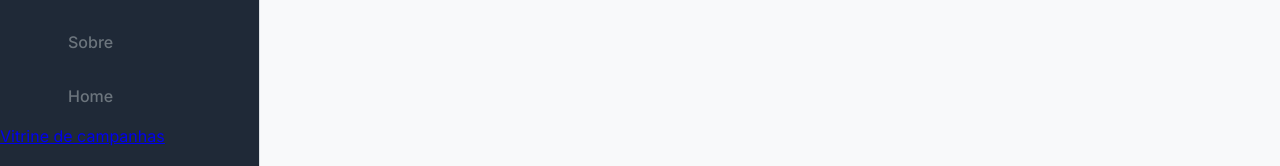
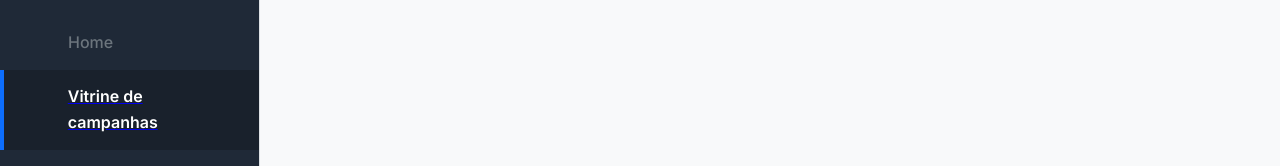
Before and after one commit to HubSabia/HubSabia_Front_e_Back, a Vue app in the folder frontend/: page / in a window 1280 px wide. Shown: the part 634-800 px from the top of the page. Built offline with nearby package versions, Linux system fonts and the light colour scheme; no server answers; sample sign-in values are in the browser's storage.

Commit message:
Rodas para a vitrine

```diff
--- a/frontend/src/components/MainSidebar.vue
+++ b/frontend/src/components/MainSidebar.vue
@@ -58,7 +58,8 @@
           <li>
           <router-link to="/">
             <span> <li>
-          <router-link to="/">
+          <router-link to="/" class="nav-link" active-class="active">
+            <i class="icon icon-user-settings"></i>
             <span>Vitrine de campanhas</span>
           </router-link>
         </li></span>
```
